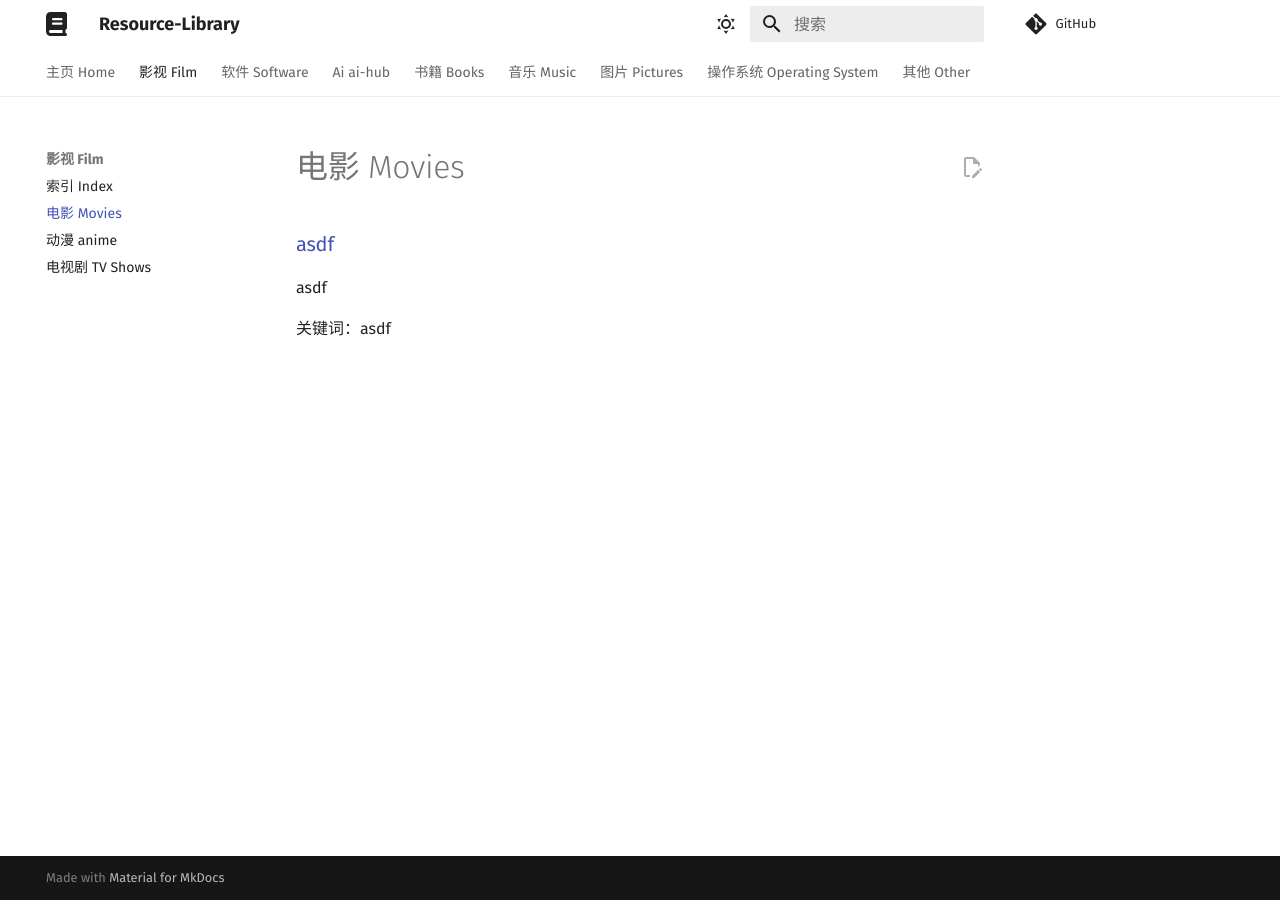
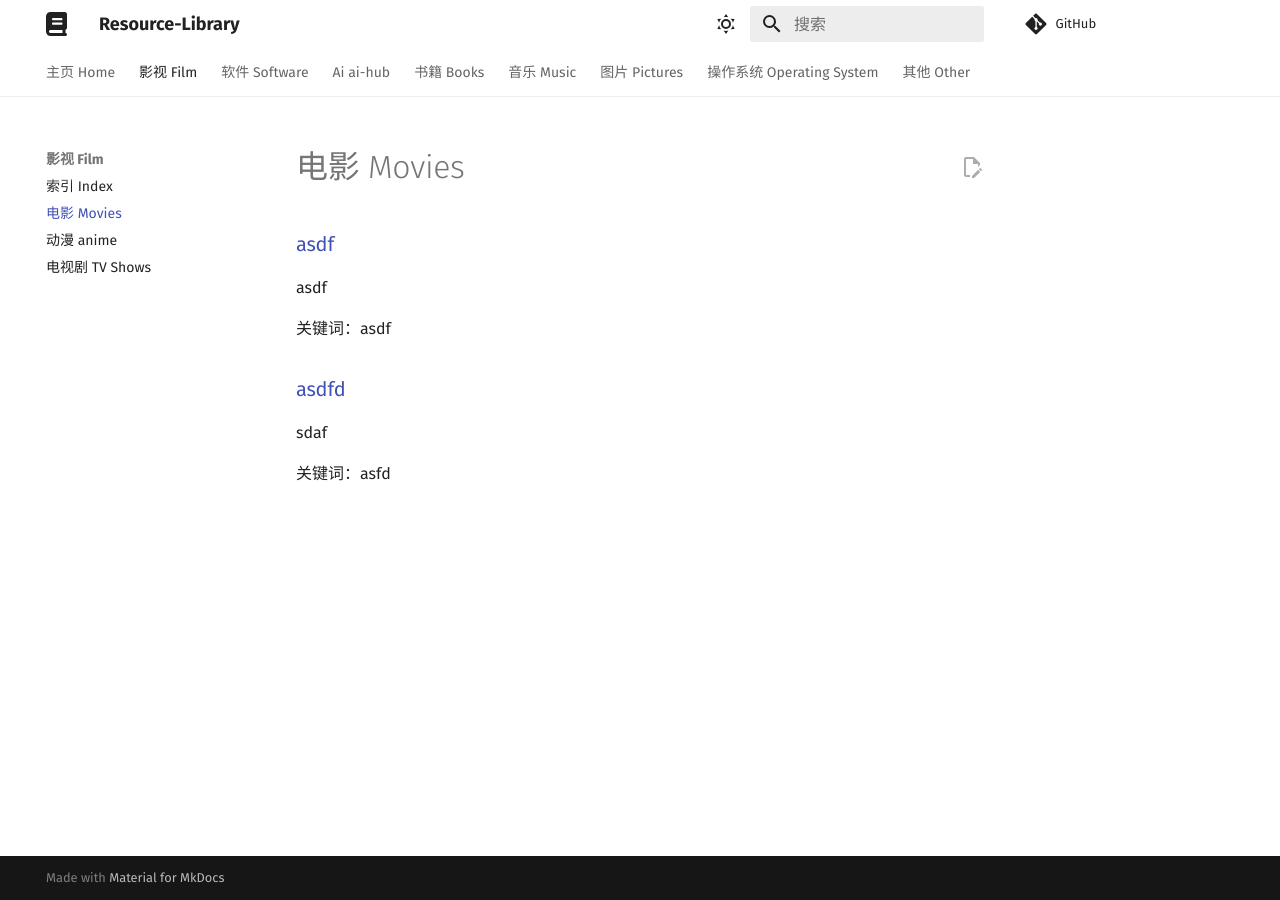
Before and after one commit to Chocolateater/Resource-Library, an MkDocs documentation site: the page built from docs/Film/movies.md, in a window 1280 px wide. Built offline with MkDocs 1.6.1 and Material for MkDocs 9.7.7, drawn with Linux system fonts in a browser that asks for light colours; comment, search, counter and statistics services are not loaded.

Commit message:
Update index.md via GitHub API

```diff
--- a/docs/Film/movies.md
+++ b/docs/Film/movies.md
@@ -3,3 +3,9 @@
 asdf
 
 关键词：asdf
+
+<h3><a href="sadf">asdfd</a> </h3>
+
+sdaf
+
+关键词：asfd
```
